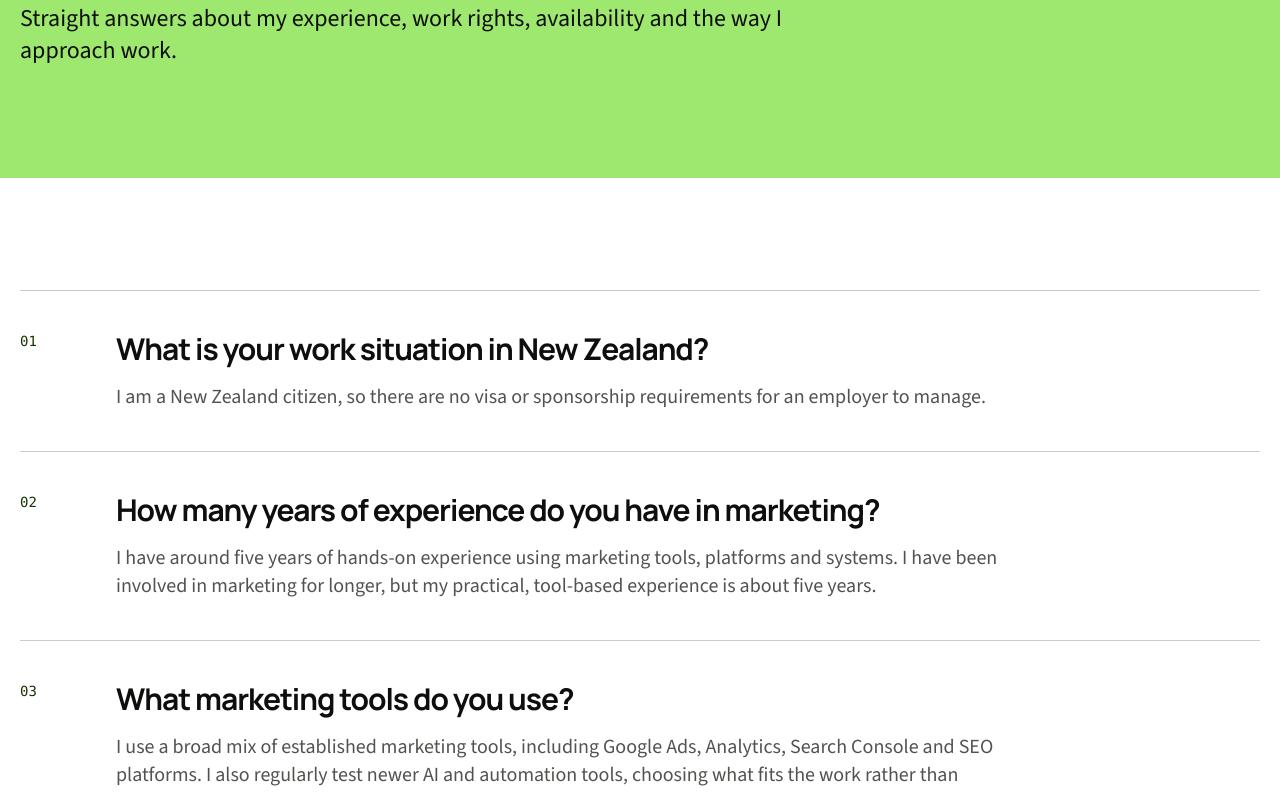
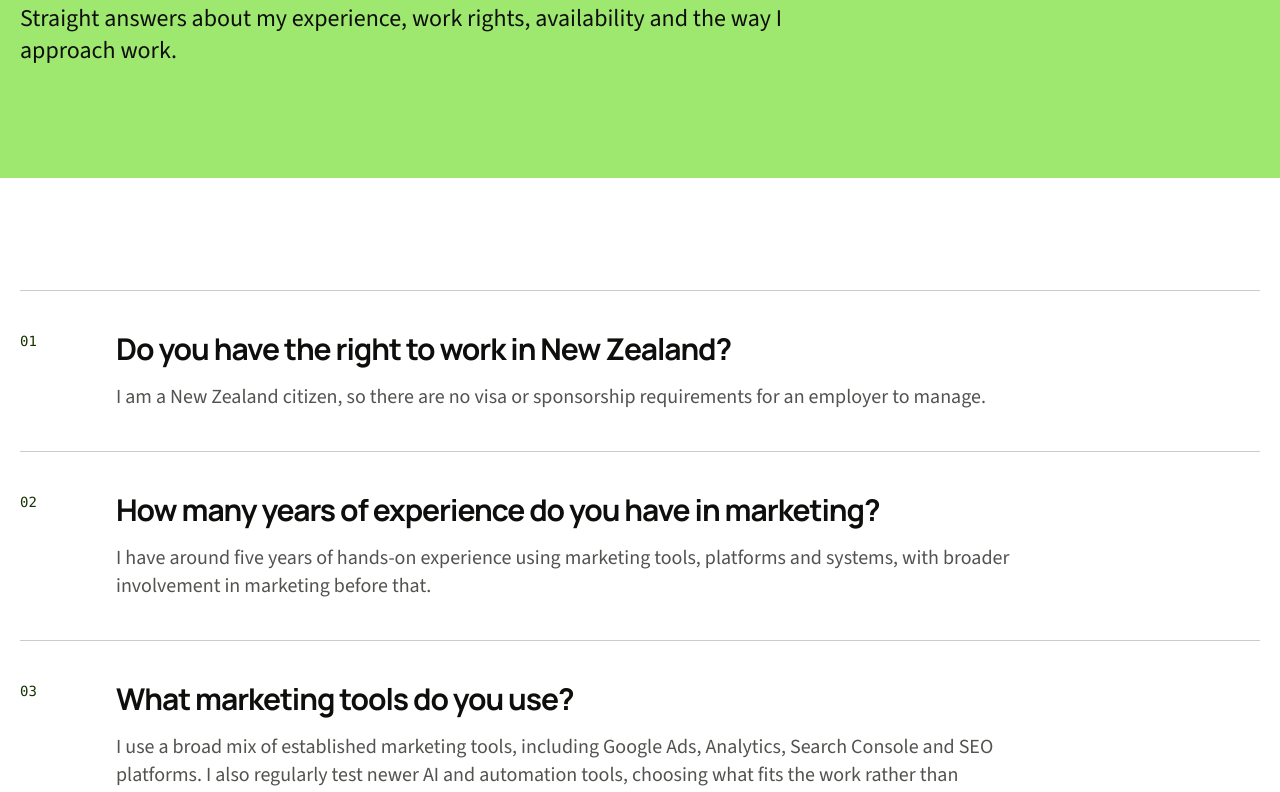
Before and after one commit to taranveerultra-bot/Tara-cv, a Next.js app: page /insights/10-questions-before-we-speak in a window 1280 px wide. Shown: the part 506-1298 px from the top of the page. Built offline with nearby package versions, Linux system fonts and the light colour scheme.

Commit message:
Tighten recruiter questions copy

```diff
--- a/src/data/recruiterQuestions.ts
+++ b/src/data/recruiterQuestions.ts
@@ -5,14 +5,14 @@ export interface RecruiterQuestion {
 
 export const recruiterQuestions: RecruiterQuestion[] = [
     {
-        question: "What is your work situation in New Zealand?",
+        question: "Do you have the right to work in New Zealand?",
         answer:
             "I am a New Zealand citizen, so there are no visa or sponsorship requirements for an employer to manage.",
     },
     {
         question: "How many years of experience do you have in marketing?",
         answer:
-            "I have around five years of hands-on experience using marketing tools, platforms and systems. I have been involved in marketing for longer, but my practical, tool-based experience is about five years.",
+            "I have around five years of hands-on experience using marketing tools, platforms and systems, with broader involvement in marketing before that.",
     },
     {
         question: "What marketing tools do you use?",
```
